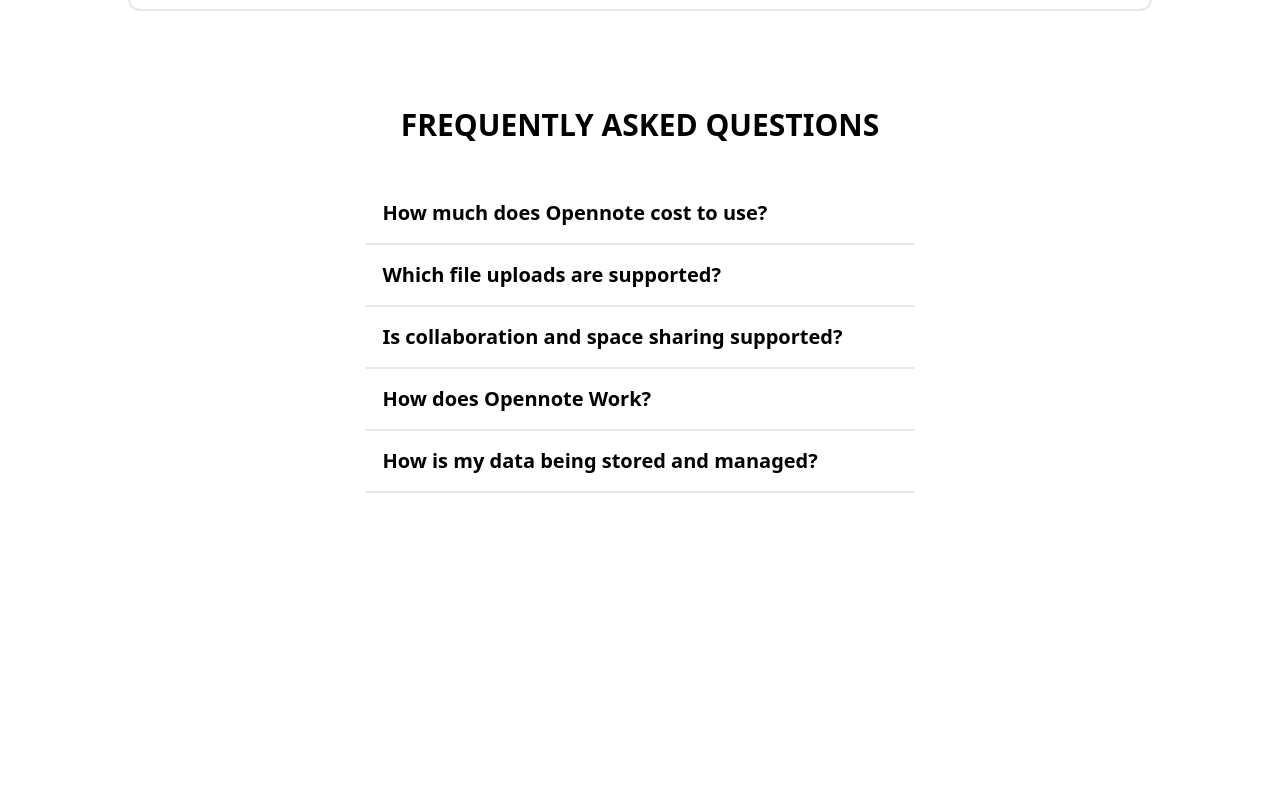
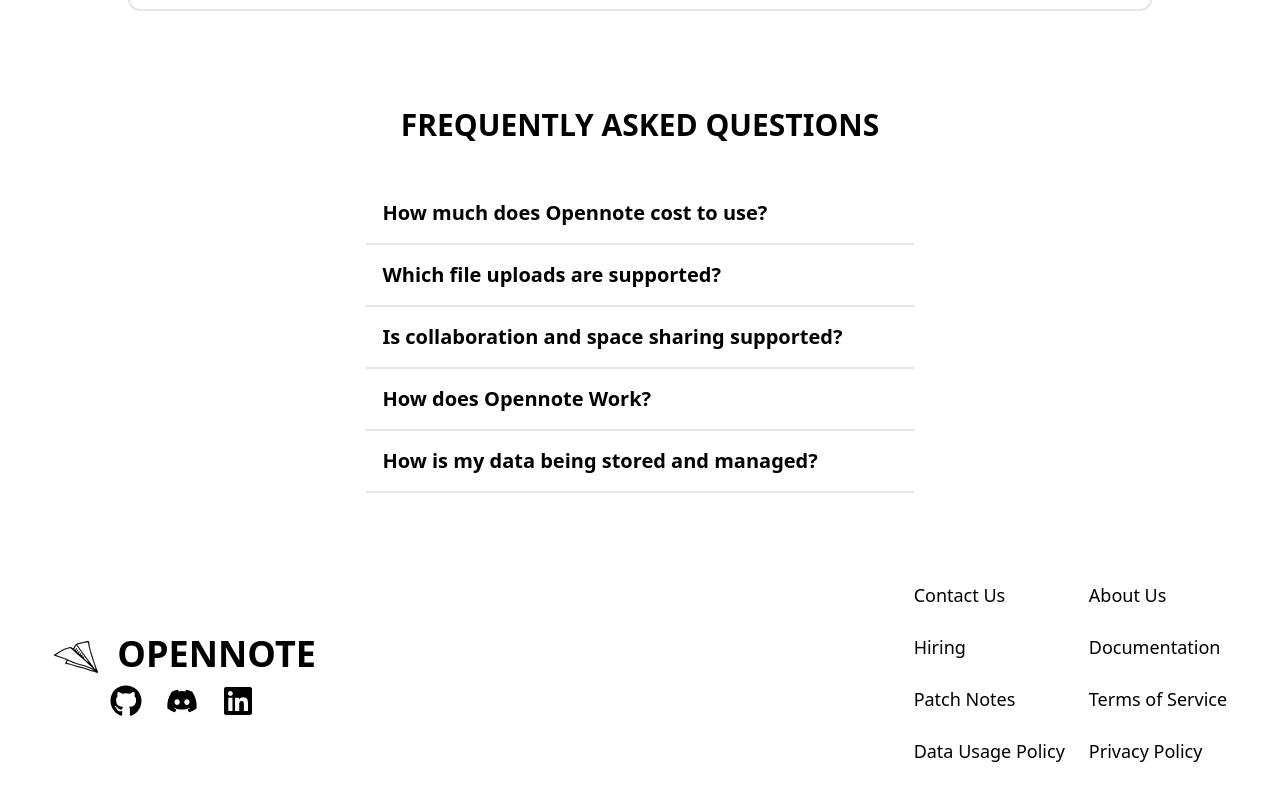
Before and after one commit to parteekahlawat/text-to-animation, a React (Vite) app: page / in a window 1280 px wide. Shown: the part 2673-3474 px from the top of the page. Before the commit the page ends 3222 px from the top, so only its background shows below. Built offline with nearby package versions, Linux system fonts and the light colour scheme.

Commit message:
Finished Footer UI

```diff
--- /dev/null
+++ b/src/components/Footer.jsx
@@ -0,0 +1,29 @@
+import React from 'react'
+import icon2 from '../assets/images/random2.webp'
+import { FaGithub, FaDiscord, FaLinkedin } from 'react-icons/fa'
+const Footer = () => {
+  return (
+    <div className='w-full xl:pb-8 xl:pr-8 p-2 flex flex-col md:flex-row items-center justify-between md:px-10'>
+      <div className=' p-2 flex flex-col items-center '>
+        <h1 className='md:text-4xl text-2xl  font-semibold text-center '> <img src={icon2} className='inline xl:mr-2 m-1 hover:scale-110 cursor-pointer '/> OPENNOTE</h1>
+        <div className='inline-flex gap-6'>
+          <FaGithub className='w-8 h-auto bg-transparent hover:scale-110 cursor-pointer' />
+          <FaDiscord className='w-8 h-auto bg-transparent hover:scale-110 cursor-pointer' />
+          <FaLinkedin className='w-8 h-auto bg-transparent hover:scale-110 cursor-pointer' />
+        </div>
+      </div>
+      <div className='grid grid-cols-2 gap-6  p-2 my-4'>
+        <p className='md:text-lg text-center md:text-left hover:underline md:underline-offset-4 underline-offset-2 text-md font-medium'>Contact Us</p>
+        <p className='md:text-lg text-center md:text-left hover:underline md:underline-offset-4 underline-offset-2 text-md font-medium'>About Us</p>
+        <p className='md:text-lg text-center md:text-left hover:underline md:underline-offset-4 underline-offset-2 text-md font-medium'>Hiring</p>
+        <p className='md:text-lg text-center md:text-left hover:underline md:underline-offset-4 underline-offset-2 text-md font-medium'>Documentation</p>
+        <p className='md:text-lg text-center md:text-left hover:underline md:underline-offset-4 underline-offset-2 text-md font-medium'>Patch Notes</p>
+        <p className='md:text-lg text-center md:text-left hover:underline md:underline-offset-4 underline-offset-2 text-md font-medium'>Terms of Service</p>
+        <p className='md:text-lg text-center md:text-left hover:underline md:underline-offset-4 underline-offset-2 text-md font-medium'>Data Usage Policy</p>
+        <p className='md:text-lg text-center md:text-left hover:underline md:underline-offset-4 underline-offset-2 text-md font-medium'>Privacy Policy</p>
+      </div>
+    </div>
+  )
+}
+
+export default Footer
--- a/src/pages/Homepage.jsx
+++ b/src/pages/Homepage.jsx
@@ -7,6 +7,7 @@ import Section2 from '../components/Section2'
 import Section3 from '../components/Section3'
 import Testimonial from '../components/Testimonial'
 import FAQs from '../components/FAQs'
+import Footer from '../components/Footer'
 
 import icon1 from '../assets/images/random1.webp'
 import icon2 from '../assets/images/random2.webp'
@@ -37,6 +38,7 @@ const Homepage = () => {
           <Section2 />
           <Section3 />
           <FAQs />
+          <Footer />
       </div>
     </>
 
```
